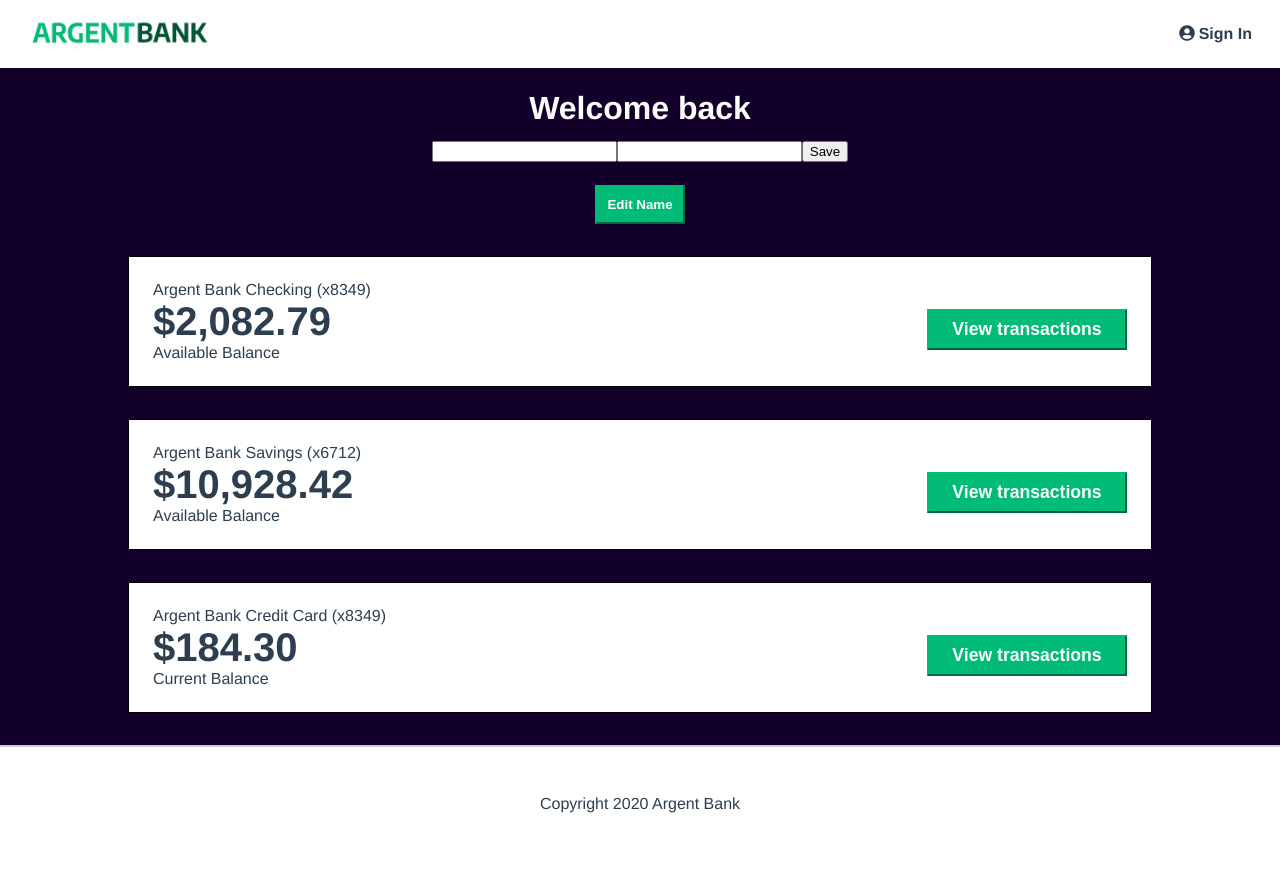
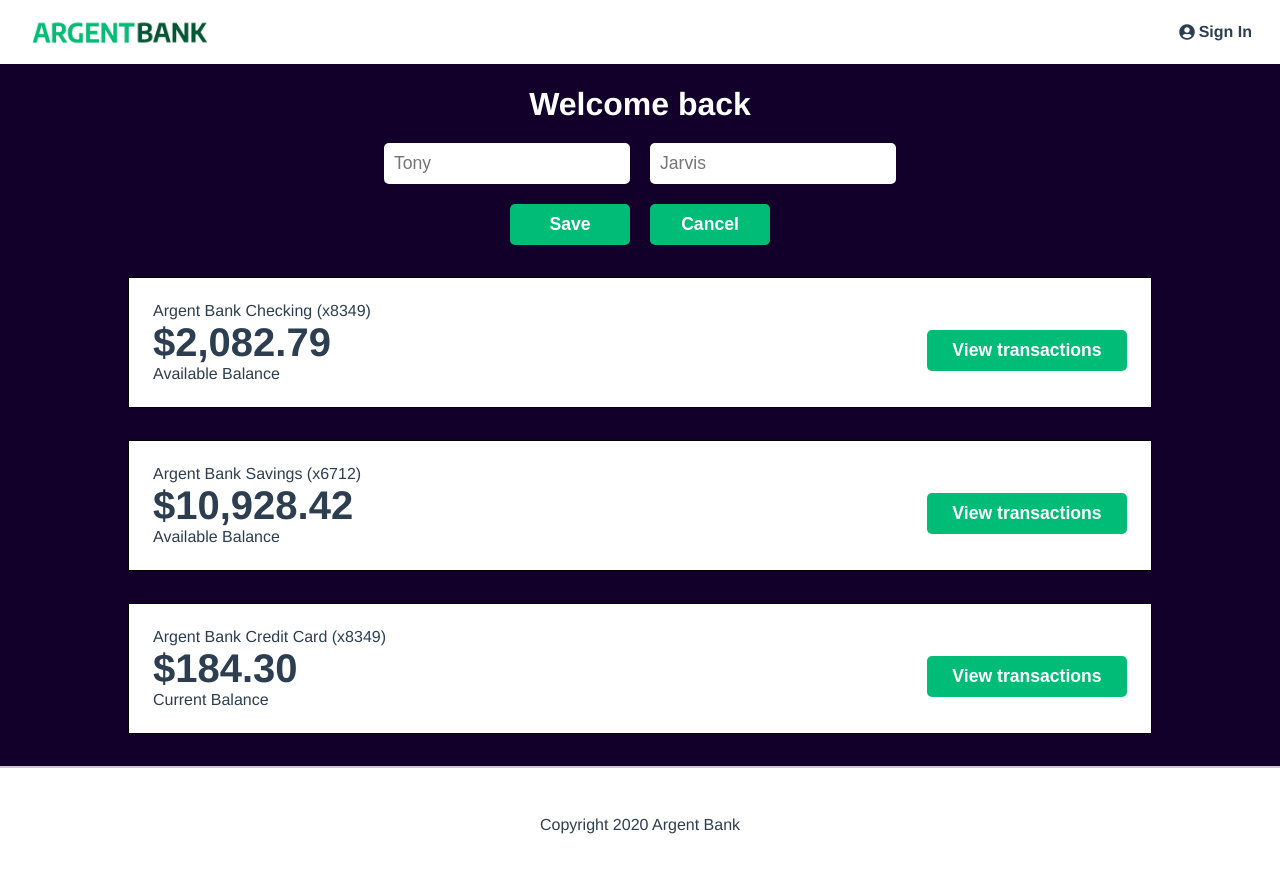
Before and after one commit to maevanapcontact/maevanguyenanhphuong_13_11022021, a React (Create React App) app: page /profile in a window 1280 px wide. Built offline with nearby package versions, Linux system fonts and the light colour scheme; no server answers.

Commit message:
[#1] feat: add design elements for further interactions

```diff
--- a/src/components/Homepage/Homepage.js
+++ b/src/components/Homepage/Homepage.js
@@ -26,6 +26,7 @@ class Homepage extends Component {
           <h2 className="sr-only">Features</h2>
           {features.map((elt) => (
             <FeatureItem
+              key={elt.id}
               imgSrc={elt.imgSrc}
               imgAlt={elt.imgAlt}
               title={elt.title}
--- a/src/components/Nav/Nav.js
+++ b/src/components/Nav/Nav.js
@@ -7,7 +7,7 @@ class Nav extends Component {
   render() {
     return (
       <nav className="main-nav">
-        <Link className="main-nav-logo" to="./index.html">
+        <Link className="main-nav-logo" to="/">
           <img
             className="main-nav-logo-image"
             src="./images/argentBankLogo.png"
@@ -15,12 +15,23 @@ class Nav extends Component {
           />
           <h1 className="sr-only">Argent Bank</h1>
         </Link>
-        <div>
-          <Link className="main-nav-item" to="./sign-in.html">
-            <span className="fa fa-user-circle"></span>
-            Sign In
-          </Link>
-        </div>
+        {true ? (
+          <div>
+            <Link className="main-nav-item" to="/login">
+              <span className="fa fa-user-circle"></span>
+              Sign In
+            </Link>
+          </div>
+        ) : (
+          <div className="main-nav-logout">
+            <span className="fas fa-user main-nav-user"></span>
+            <span className="main-nav-name">Tony</span>
+            <Link className="main-nav-item" to="/">
+              <span className="fas fa-sign-out-alt main-nav-out"></span>
+              Sign out
+            </Link>
+          </div>
+        )}
       </nav>
     );
   }
--- a/src/components/Nav/Nav.scss
+++ b/src/components/Nav/Nav.scss
@@ -21,6 +21,8 @@
   a {
     font-weight: bold;
     color: #2c3e50;
+    display: flex;
+    align-items: center;
 
     &.router-link-exact-active {
       color: #42b983;
@@ -45,8 +47,31 @@
     }
   }
 
+  &-logout {
+    display: flex;
+    align-items: center;
+  }
+
+  &-name {
+    font-weight: bold;
+    color: #2c3e50;
+    margin-right: 25px;
+  }
+
   &-logo-image {
     max-width: 100%;
     width: 200px;
   }
+
+  &-user {
+    color: #98a3b0;
+    padding: 12px;
+    background: #dde2ea;
+    border-radius: 50%;
+    margin-right: 10px;
+  }
+
+  &-out {
+    font-size: 1.5rem;
+  }
 }
--- a/src/components/ProfilePage/Account.scss
+++ b/src/components/ProfilePage/Account.scss
@@ -0,0 +1,67 @@
+.account {
+  display: flex;
+  justify-content: space-between;
+  align-items: center;
+  border: 1px solid black;
+  background-color: #fff;
+  width: 80%;
+  margin: 0 auto;
+  flex-direction: column;
+  padding: 1.5rem;
+  box-sizing: border-box;
+  text-align: left;
+  margin-bottom: 2rem;
+
+  &-amount {
+    margin: 0;
+    font-size: 2.5rem;
+    font-weight: bold;
+
+    &-description {
+      margin: 0;
+    }
+  }
+
+  &-title {
+    margin: 0;
+    padding: 0;
+    font-size: 1rem;
+    font-weight: normal;
+  }
+
+  &-content-wrapper {
+    width: 100%;
+    flex: 1;
+  }
+}
+
+.transaction-button {
+  display: block;
+  width: 100%;
+  padding: 10px;
+  font-size: 1.1rem;
+  font-weight: bold;
+  margin-top: 1rem;
+  background-color: #00bc77;
+  color: #fff;
+  border: none;
+  border-radius: 5px;
+
+  &:hover {
+    cursor: pointer;
+  }
+}
+
+@media (min-width: 720px) {
+  .account {
+    flex-direction: row;
+  }
+
+  .account-content-wrapper.cta {
+    flex: 0;
+  }
+
+  .transaction-button {
+    width: 200px;
+  }
+}
--- a/src/components/ProfilePage/ProfilePage.js
+++ b/src/components/ProfilePage/ProfilePage.js
@@ -48,18 +48,22 @@ class ProfilePage extends Component {
           <h1>
             Welcome back
             <form onSubmit={this.handleSubmit}>
+              <div className="header-form-group">
                 <label className="sr-only" htmlFor="firstname">
                   Firstname
                 </label>
-              <input type="text" id="firstname" />
+                <input type="text" id="firstname" placeholder="Tony" />
                 <label className="sr-only" htmlFor="lastname">
                   Lastname
                 </label>
-              <input type="text" id="lastname" />
-              <input type="submit" value="Save" />
+                <input type="text" id="lastname" placeholder="Jarvis" />
+              </div>
+              <div className="header-form-group">
+                <input className="edit-button" type="submit" value="Save" />
+                <input className="edit-button" type="button" value="Cancel" />
+              </div>
             </form>
           </h1>
-          <button className="edit-button">Edit Name</button>
         </header>
         <h2 className="sr-only">Accounts</h2>
         {accounts.map((elt) => (
--- a/src/components/ProfilePage/ProfilePage.scss
+++ b/src/components/ProfilePage/ProfilePage.scss
@@ -1,37 +1,22 @@
-.account {
-  display: flex;
-  justify-content: space-between;
-  align-items: center;
-  border: 1px solid black;
-  background-color: #fff;
-  width: 80%;
-  margin: 0 auto;
-  flex-direction: column;
-  padding: 1.5rem;
-  box-sizing: border-box;
-  text-align: left;
+.header {
+  color: #fff;
   margin-bottom: 2rem;
 
-  &-amount {
-    margin: 0;
-    font-size: 2.5rem;
-    font-weight: bold;
+  &-form-group {
+    display: flex;
+    justify-content: center;
+    margin: 20px 0;
 
-    &-description {
-      margin: 0;
+    input {
+      padding: 10px;
+      border-radius: 5px;
+      border: none;
+      font-size: 1.1rem;
+
+      &:first-of-type {
+        margin-right: 20px;
+      }
     }
-  }
-
-  &-title {
-    margin: 0;
-    padding: 0;
-    font-size: 1rem;
-    font-weight: normal;
-  }
-
-  &-content-wrapper {
-    width: 100%;
-    flex: 1;
   }
 }
 
@@ -41,35 +26,9 @@
   color: #fff;
   font-weight: bold;
   padding: 10px;
-}
+  width: 120px;
 
-.header {
-  color: #fff;
-  margin-bottom: 2rem;
-}
-
-.transaction-button {
-  display: block;
-  width: 100%;
-  padding: 8px;
-  font-size: 1.1rem;
-  font-weight: bold;
-  margin-top: 1rem;
-  border-color: #00bc77;
-  background-color: #00bc77;
-  color: #fff;
-}
-
-@media (min-width: 720px) {
-  .account {
-    flex-direction: row;
-  }
-
-  .account-content-wrapper.cta {
-    flex: 0;
-  }
-
-  .transaction-button {
-    width: 200px;
+  &:hover {
+    cursor: pointer;
   }
 }
```
Lines whose indentation alone changed are shown as unchanged.
